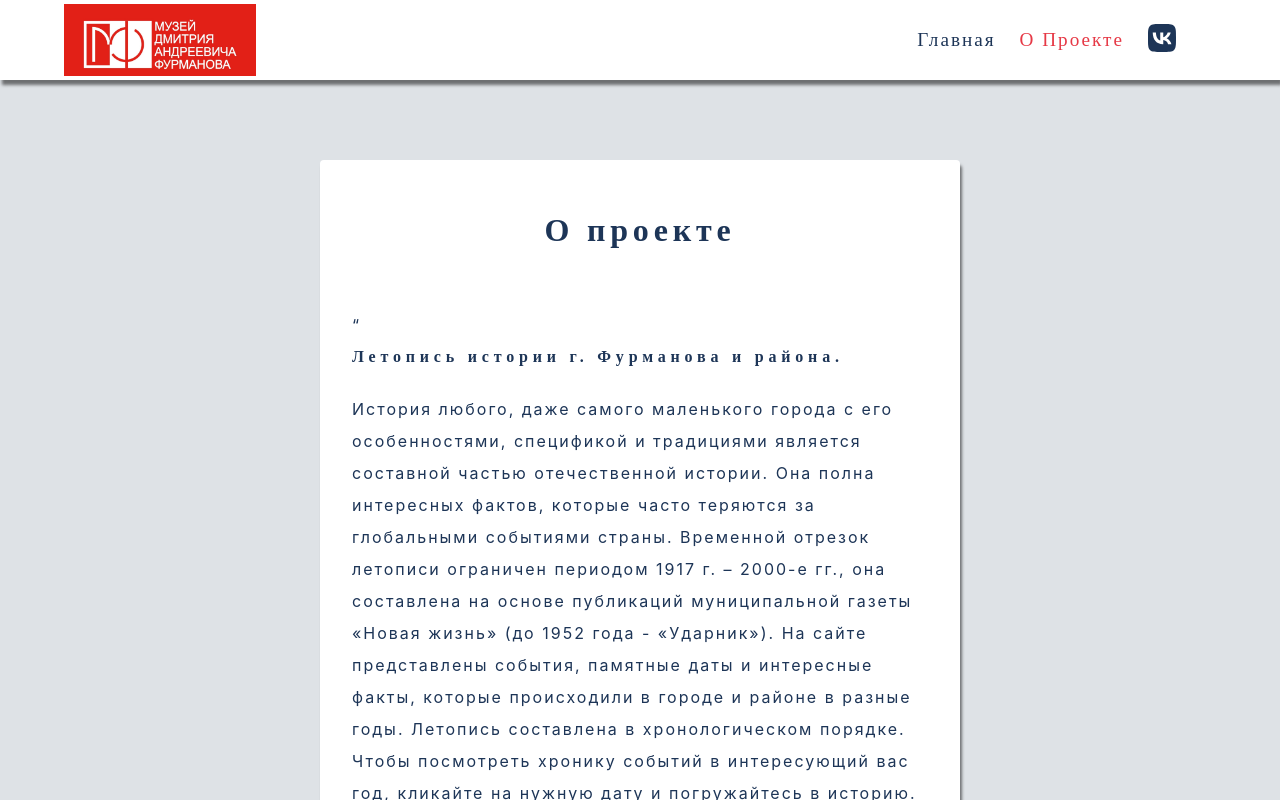
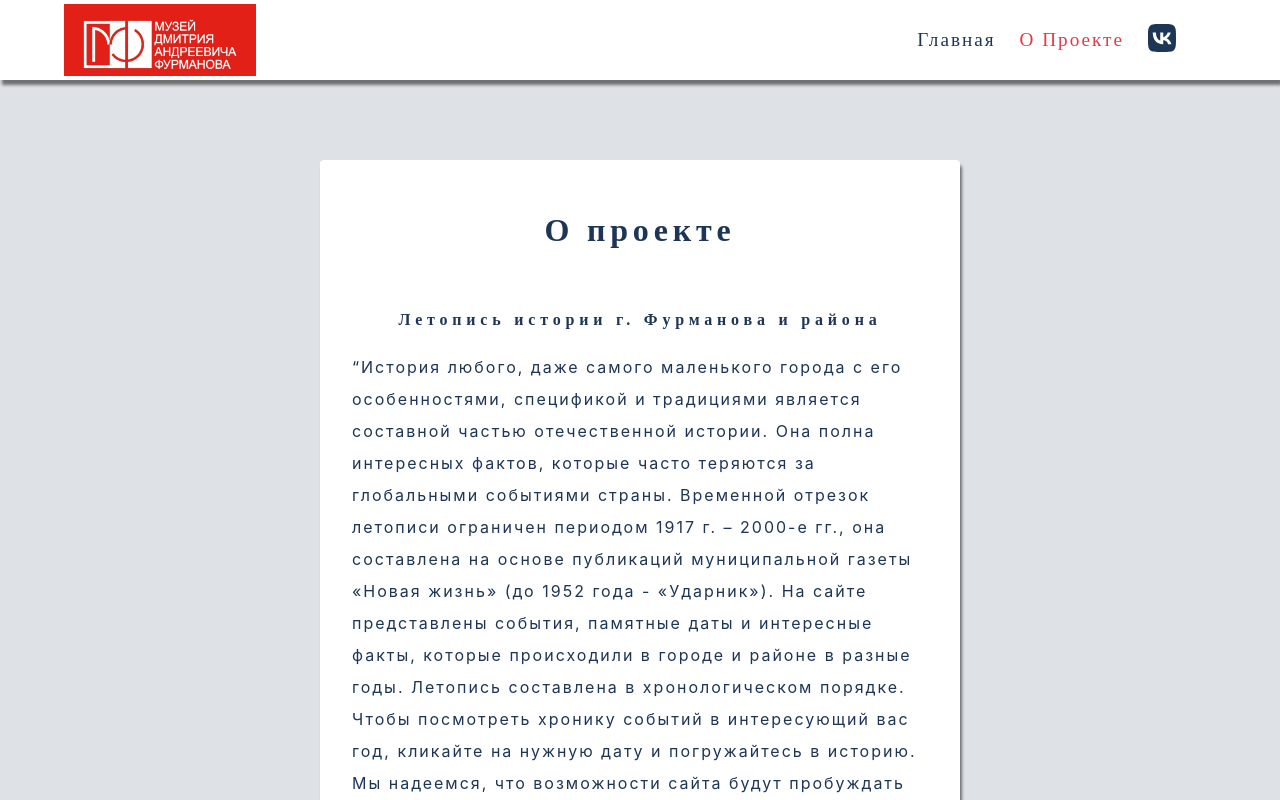
Before and after one commit to dimaklkn/sereda-letopis, a React (Create React App) app: page /about in a window 1280 px wide. Shown: the top 800 px of the page. Built offline with nearby package versions, Linux system fonts and the light colour scheme; a web font is replaced by a local one.

Commit message:
minor changes in css

```diff
--- a/src/index.css
+++ b/src/index.css
@@ -339,6 +339,9 @@ Error
   border-radius: var(--mainBorderRadius);
 }
 
+.events-result h4 {
+  text-align:center;
+}
 
 
 /*
@@ -397,9 +400,7 @@ Form
     align-items: center;
   }
 
-  .drink-info {
-    padding-top: 0;
-  }
+
 }
 
 .line-1 {
@@ -424,3 +425,8 @@ Form
   border: 1px solid var(--primaryDarkColor);;
   border-radius: 50%;
 }
+
+.quotes {
+  color: var(--mainRed);
+  font-size: 5rem;
+}
--- a/src/pages/About.js
+++ b/src/pages/About.js
@@ -10,23 +10,23 @@ export default function About() {
           <h1 className="section-title animate__animated animate__fadeInDown">
             О проекте
           </h1>
+          <h4>Летопись истории г. Фурманова и района</h4>
           <p className="animate__animated animate__fadeInUp">
-            &#8220; <h4>Летопись истории г. Фурманова и района.</h4> История
-            любого, даже самого маленького города с его особенностями,
-            спецификой и традициями является составной частью отечественной
-            истории. Она полна интересных фактов, которые часто теряются за
-            глобальными событиями страны. Временной отрезок летописи ограничен
-            периодом 1917 г. – 2000-е гг., она составлена на основе публикаций
-            муниципальной газеты «Новая жизнь» (до 1952 года - «Ударник»). На
-            сайте представлены события, памятные даты и интересные факты,
-            которые происходили в городе и районе в разные годы. Летопись
-            составлена в хронологическом порядке. Чтобы посмотреть хронику
-            событий в интересующий вас год, кликайте на нужную дату и
-            погружайтесь в историю. Мы надеемся, что возможности сайта будут
-            пробуждать интерес к истории и культуре нашей родины. Однако,
-            следует учитывать, что в исторической действительности нет ни
-            прошлого, ни настоящего, а «есть только непрерывное течение», и что
-            представленные факты – это не аксиома, а всего лишь толкование
+            &#8220;История любого, даже самого маленького города с его
+            особенностями, спецификой и традициями является составной частью
+            отечественной истории. Она полна интересных фактов, которые часто
+            теряются за глобальными событиями страны. Временной отрезок летописи
+            ограничен периодом 1917 г. – 2000-е гг., она составлена на основе
+            публикаций муниципальной газеты «Новая жизнь» (до 1952 года -
+            «Ударник»). На сайте представлены события, памятные даты и
+            интересные факты, которые происходили в городе и районе в разные
+            годы. Летопись составлена в хронологическом порядке. Чтобы
+            посмотреть хронику событий в интересующий вас год, кликайте на
+            нужную дату и погружайтесь в историю. Мы надеемся, что возможности
+            сайта будут пробуждать интерес к истории и культуре нашей родины.
+            Однако, следует учитывать, что в исторической действительности нет
+            ни прошлого, ни настоящего, а «есть только непрерывное течение», и
+            что представленные факты – это не аксиома, а всего лишь толкование
             конкретных событий. А ваша задача – размышлять и не делать однобоких
             выводов ни о событиях, ни о людях. &#8222;
           </p>
```
